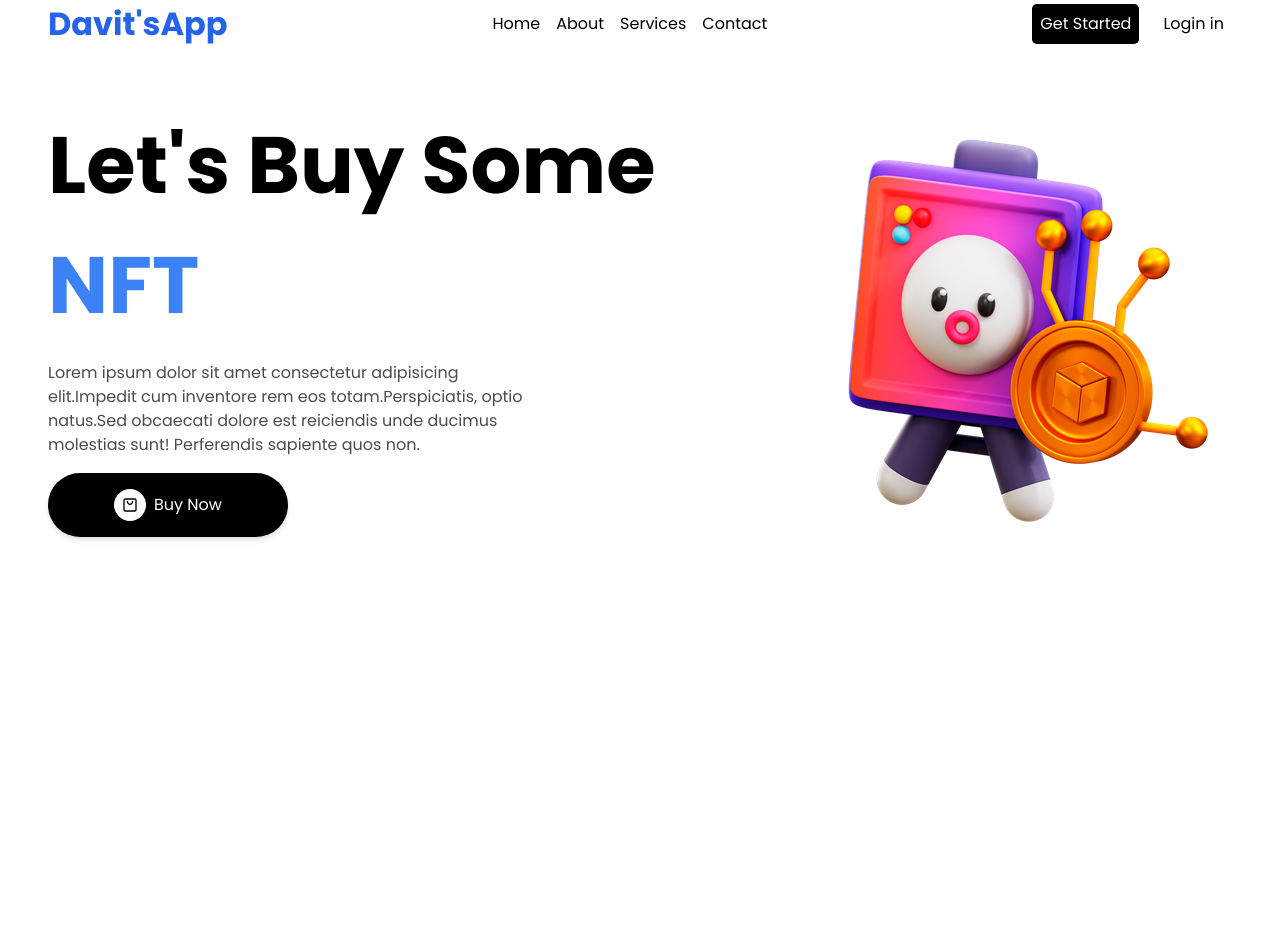
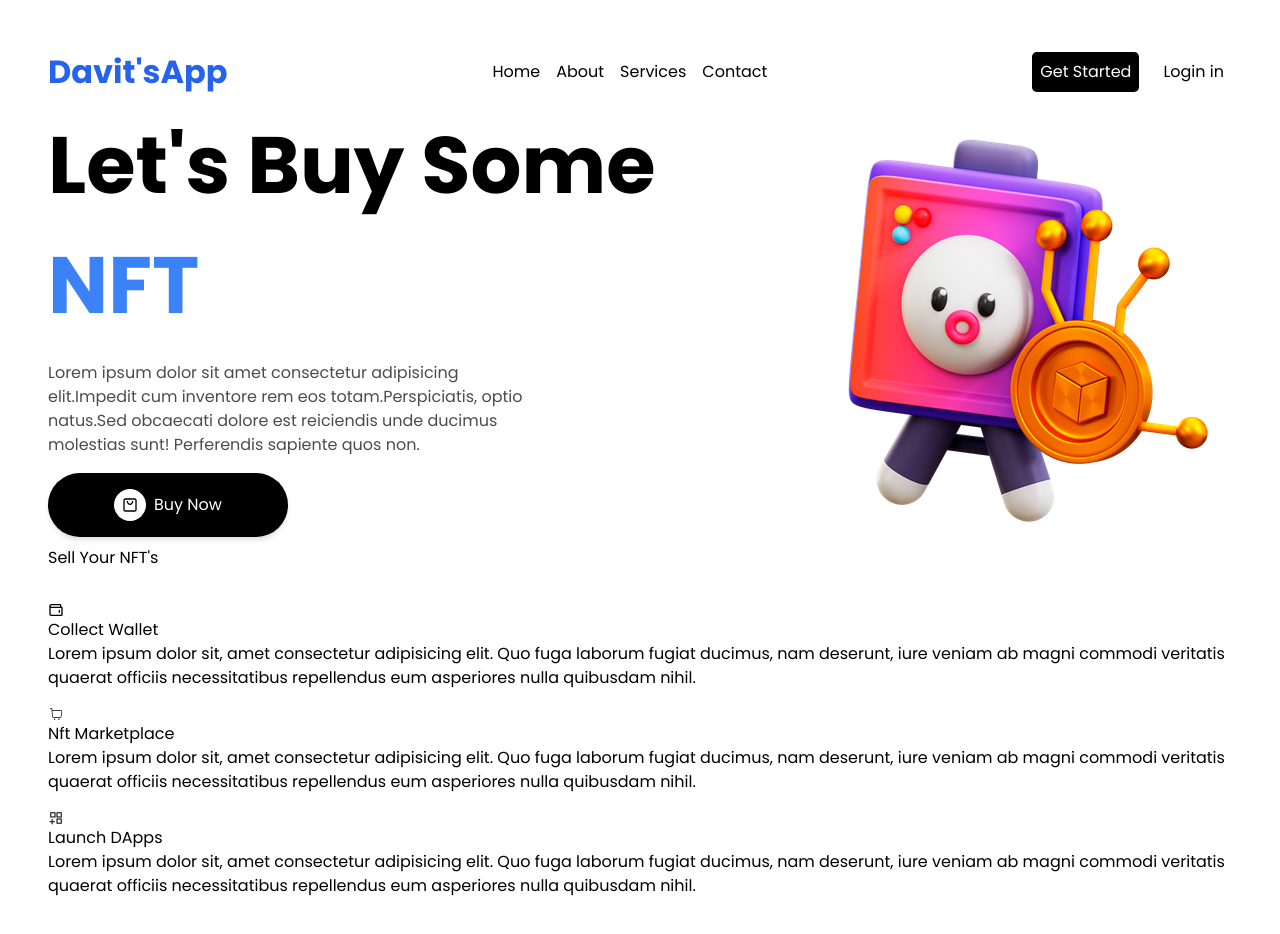
Before and after one commit to davita101/Project-V1, a React (Vite) app: page / in a window 1280 px wide. Shown: the top 934 px of the page. Before the commit the page ends 800 px from the top, so only its background shows below. Built offline with nearby package versions, Linux system fonts and the light colour scheme.

Commit message:
Fix: header, hero ,add IconRenderere

```diff
--- a/src/components/Card.jsx
+++ b/src/components/Card.jsx
@@ -1,9 +1,14 @@
 import React from 'react'
-
-function Card() {
+import { infoText } from './constants'
+import IconRenderer from './IconRenderer'
+function Card(props) {
     return (
         <div>
-
+            <dir>
+                <IconRenderer icon={props.icon} />
+                <h2>{props.heading}</h2>
+            </dir>
+            <h2>{props.paragraph}</h2>
         </div>
     )
 }
--- a/src/components/Hero.jsx
+++ b/src/components/Hero.jsx
@@ -9,7 +9,7 @@ function Hero() {
     const [clickMb, setClickMb] = useState(false)
 
     return (
-        <div className=' p-[3rem] flex justify-between md:flex-row flex-col-reverse items-center'>
+        <div className='flex justify-between md:flex-row flex-col-reverse items-center'>
             <div className='flex flex-col gap-[1rem]'>
                 <h1 className='xl:text-[5em] text-[3em] font-bold'>Let's Buy Some <br />
                     <span className=' text-blue-500'>NFT</span></h1>
--- /dev/null
+++ b/src/components/IconRenderer.jsx
@@ -0,0 +1,12 @@
+import React from 'react'
+
+function IconRenderer(props) {
+    const Icon = props.icon
+    return (
+        <div>
+            <Icon />
+        </div>
+    )
+}
+
+export default IconRenderer
--- a/src/components/Info.jsx
+++ b/src/components/Info.jsx
@@ -1,9 +1,18 @@
 import React from 'react'
+import { Card } from '../components'
+import { infoText } from './constants'
+
+
 
 function Info() {
     return (
-        <div>
-
+        <div className='grid gap-[2rem]'>
+            <h2>Sell Your NFT's</h2>
+            <div className='flex gap-[1rem] flex-wrap'>
+                {infoText.map((item, index) => (
+                    <Card heading={item.heading} paragraph={item.paragraph} icon={item.icon} />
+                ))}
+            </div>
         </div>
     )
 }
--- a/src/components/Navbar.jsx
+++ b/src/components/Navbar.jsx
@@ -6,7 +6,7 @@ function Navbar() {
     const [click, setClick] = useState(false)
     const handelClick = () => setClick(!click)
     return (
-        <div className='flex justify-between w-full px-[3rem] items-center'>
+        <div className='flex justify-between w-full items-center'>
             <span className=' text-blue-600 font-bold text-[2em] cursor-pointer'>Davit'sApp</span>
             {/* DESKTOP */}
             <ul className='md:flex hidden gap-[1rem] '>
--- a/src/components/constants/index.js
+++ b/src/components/constants/index.js
@@ -1,3 +1,6 @@
+import { BiWallet } from 'react-icons/bi'
+import { CiShoppingCart } from 'react-icons/ci'
+import { AiOutlineAppstoreAdd } from 'react-icons/ai'
 
 export const navLinks = [
     { label: "Home", route: '/' },
@@ -11,3 +14,22 @@ export const heroText = [
         content: "Lorem ipsum dolor sit amet consectetur adipisicing elit.Impedit cum inventore rem eos totam.Perspiciatis, optio natus.Sed obcaecati dolore est reiciendis unde ducimus molestias sunt! Perferendis sapiente quos non."
     }
 ]
+
+
+export const infoText = [
+    {
+        icon: BiWallet,
+        heading: "Collect Wallet",
+        paragraph: "Lorem ipsum dolor sit, amet consectetur adipisicing elit. Quo fuga laborum fugiat ducimus, nam deserunt, iure veniam ab magni commodi veritatis quaerat officiis necessitatibus repellendus eum asperiores nulla quibusdam nihil."
+    },
+    {
+        icon: CiShoppingCart,
+        heading: "Nft Marketplace",
+        paragraph: "Lorem ipsum dolor sit, amet consectetur adipisicing elit. Quo fuga laborum fugiat ducimus, nam deserunt, iure veniam ab magni commodi veritatis quaerat officiis necessitatibus repellendus eum asperiores nulla quibusdam nihil."
+    },
+    {
+        icon: AiOutlineAppstoreAdd,
+        heading: "Launch DApps",
+        paragraph: "Lorem ipsum dolor sit, amet consectetur adipisicing elit. Quo fuga laborum fugiat ducimus, nam deserunt, iure veniam ab magni commodi veritatis quaerat officiis necessitatibus repellendus eum asperiores nulla quibusdam nihil."
+    }
+]
--- a/src/components/index.js
+++ b/src/components/index.js
@@ -1,8 +1,11 @@
 export { default as Button } from './Button'
-export { default as Card } from './Card'
 export { default as Footer } from './Footer'
 export { default as Hero } from './Hero'
 export { default as Info } from './Info'
 export { default as Navbar } from './Navbar'
 export { default as Product } from './Product'
 export { default as Sellers } from './Sellers'
+
+// Utils
+export { default as Card } from './Card'
+export { default as IconRenderer } from './IconRenderer'
--- a/src/index.css
+++ b/src/index.css
@@ -20,4 +20,5 @@ html{
 .main-div{
     margin: 0 auto;
     overflow: hidden;
+    padding: 3rem;
 }
```
